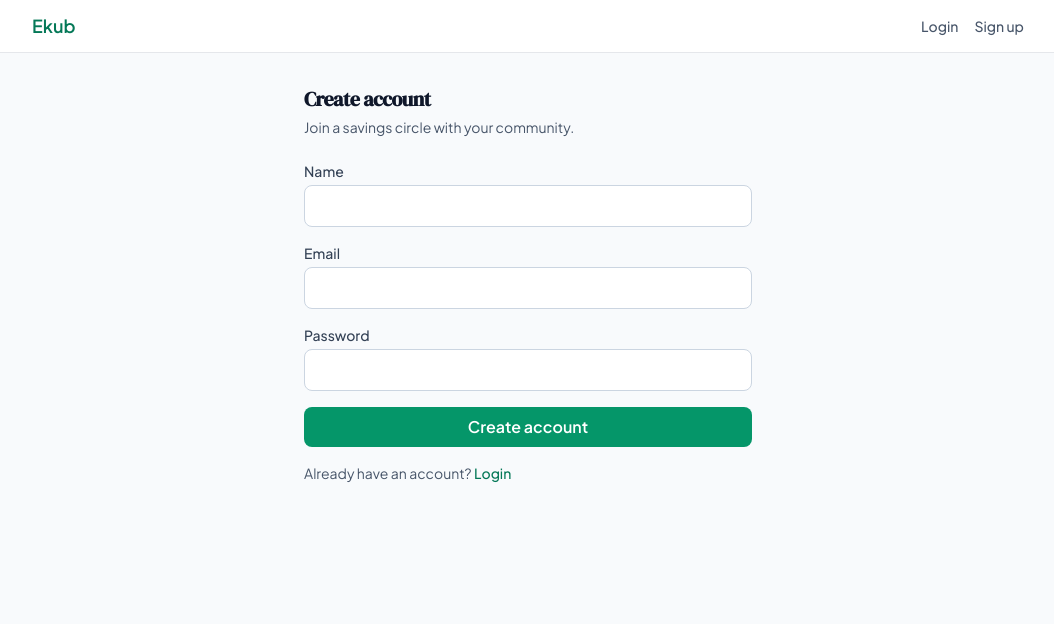
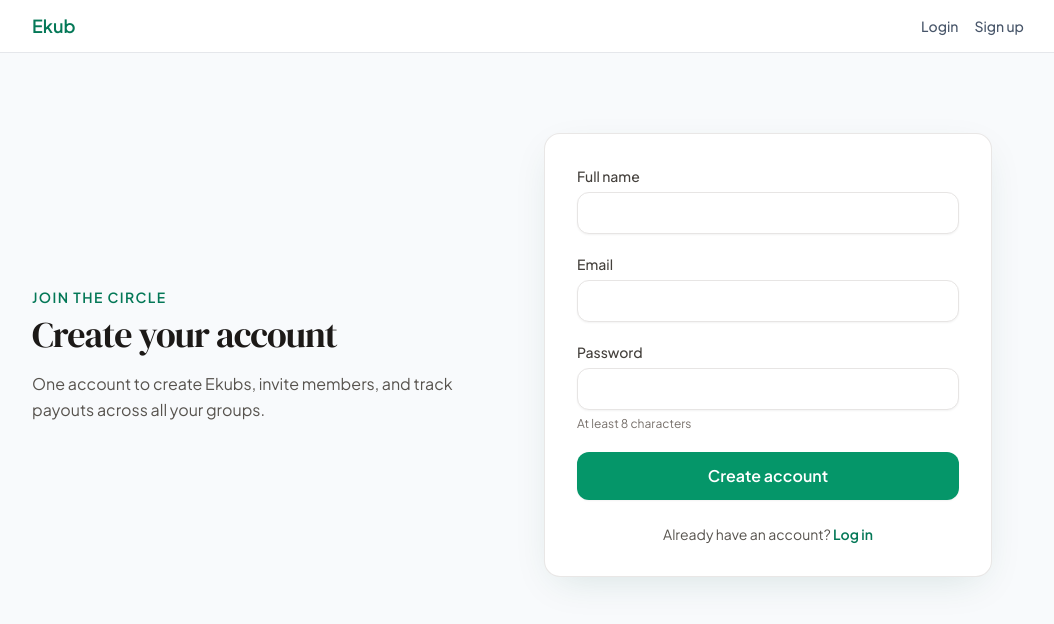
Before and after one commit to Flagot/Ekub, a React (Vite) app in the folder Frontend/: page /signup in a window 1280 px wide. Shown: the top 624 px of the page, without its empty margins (112-1166 px from the left). Built offline with nearby package versions, Linux system fonts and the light colour scheme.

Commit message:
redesign login and signup pages

```diff
--- a/Frontend/src/pages/LoginPage.jsx
+++ b/Frontend/src/pages/LoginPage.jsx
@@ -1,87 +1,109 @@
-import { useState } from "react";
+import React, { useState } from "react";
 import { Link, useNavigate } from "react-router-dom";
 import { authClient } from "../lib/authClient";
 import { setAuthToken } from "../lib/session";
 
-const LoginPage = () => {
+export default function LoginPage() {
   const navigate = useNavigate();
-  const [form, setForm] = useState({ email: "", password: "" });
+  const [email, setEmail] = useState("");
+  const [password, setPassword] = useState("");
   const [error, setError] = useState("");
-  const [isSubmitting, setIsSubmitting] = useState(false);
+  const [loading, setLoading] = useState(false);
 
-  const handleChange = (event) => {
-    const { name, value } = event.target;
-    setForm((prev) => ({ ...prev, [name]: value }));
-  };
-
-  const handleSubmit = async (event) => {
-    event.preventDefault();
-    setIsSubmitting(true);
+  async function handleSubmit(e) {
+    e.preventDefault();
     setError("");
-
+    setLoading(true);
     try {
-      const data = await authClient.login(form);
+      const data = await authClient.login({ email, password });
       if (data?.token) {
         setAuthToken(data.token);
       }
-      navigate("/dashboard");
+      navigate("/dashboard", { replace: true });
     } catch (submitError) {
       const apiMessage = submitError?.response?.data?.message;
-      setError(apiMessage || "Login failed. Please check your credentials.");
+      setError(apiMessage || "Log in failed");
     } finally {
-      setIsSubmitting(false);
+      setLoading(false);
     }
-  };
+  }
 
   return (
-    <section className="card mx-auto max-w-md">
-      <h2 className="text-xl font-semibold text-slate-900">Login</h2>
-      <p className="mt-1 text-sm text-slate-600">Continue to your Ekub dashboard.</p>
+    <div className="mx-auto flex min-h-[60vh] max-w-6xl flex-col gap-10 py-8 lg:flex-row lg:items-center lg:gap-16 lg:py-12">
+      <div className="flex-1 lg:max-w-md">
+        <p className="text-sm font-semibold uppercase tracking-widest text-primary-700">
+          Welcome back
+        </p>
+        <h1 className="mt-2 font-display text-3xl text-stone-900 sm:text-4xl">
+          Log in to your Ekubs
+        </h1>
+        <p className="mt-4 text-stone-600 leading-relaxed">
+          Access your dashboard, pay contributions, and see who is up next in
+          each group.
+        </p>
+        <ul className="mt-8 space-y-3 text-sm text-stone-600">
+          <li className="flex gap-2">
+            <span className="mt-1.5 h-1.5 w-1.5 shrink-0 rounded-full bg-primary-500" />
+            Due dates and amounts in one place
+          </li>
+          <li className="flex gap-2">
+            <span className="mt-1.5 h-1.5 w-1.5 shrink-0 rounded-full bg-primary-500" />
+            Notifications when it is your turn or payment is due
+          </li>
+        </ul>
+      </div>
 
-      <form className="mt-6 space-y-4" onSubmit={handleSubmit}>
-        <label className="block">
-          <span className="mb-1 block text-sm font-medium text-slate-700">Email</span>
+      <div className="card-surface flex-1 p-8 shadow-elevated lg:max-w-md">
+        <form onSubmit={handleSubmit} className="space-y-5">
+          <div>
+            <label className="mb-1.5 block text-sm font-medium text-stone-700">
+              Email
+            </label>
             <input
-            className="w-full rounded-lg border border-slate-300 px-3 py-2 outline-none ring-primary-400 focus:ring-2"
               type="email"
-            name="email"
-            value={form.email}
-            onChange={handleChange}
+              className="input-field"
+              value={email}
+              onChange={(e) => setEmail(e.target.value)}
               required
+              autoComplete="email"
             />
+          </div>
+          <div>
+            <label className="mb-1.5 block text-sm font-medium text-stone-700">
+              Password
             </label>
-
-        <label className="block">
-          <span className="mb-1 block text-sm font-medium text-slate-700">Password</span>
             <input
-            className="w-full rounded-lg border border-slate-300 px-3 py-2 outline-none ring-primary-400 focus:ring-2"
               type="password"
-            name="password"
-            value={form.password}
-            onChange={handleChange}
+              className="input-field"
+              value={password}
+              onChange={(e) => setPassword(e.target.value)}
               required
+              autoComplete="current-password"
             />
-        </label>
-
-        {error ? <p className="text-sm text-red-600">{error}</p> : null}
-
+          </div>
+          {error && (
+            <p className="rounded-xl border border-red-200 bg-red-50 px-3 py-2 text-sm text-red-700">
+              {error}
+            </p>
+          )}
           <button
-          className="w-full rounded-lg bg-primary-600 px-4 py-2 font-semibold text-white hover:bg-primary-700 disabled:opacity-70"
             type="submit"
-          disabled={isSubmitting}
+            disabled={loading}
+            className="btn-primary w-full py-3 text-base"
           >
-          {isSubmitting ? "Signing in..." : "Sign in"}
+            {loading ? "Logging in..." : "Log in"}
           </button>
         </form>
-
-      <p className="mt-4 text-sm text-slate-600">
-        New here?{" "}
-        <Link className="font-medium text-primary-700 hover:underline" to="/signup">
-          Create an account
+        <p className="mt-6 text-center text-sm text-stone-600">
+          Don&apos;t have an account?{" "}
+          <Link
+            to="/signup"
+            className="font-semibold text-primary-700 hover:text-primary-800 hover:underline"
+          >
+            Sign up
           </Link>
         </p>
-    </section>
+      </div>
+    </div>
   );
-};
-
-export default LoginPage;
+}
--- a/Frontend/src/pages/SignupPage.jsx
+++ b/Frontend/src/pages/SignupPage.jsx
@@ -1,102 +1,120 @@
-import { useState } from "react";
-import { Link, useNavigate } from "react-router-dom";
+import React, { useState } from "react";
+import { Link, useNavigate, useSearchParams } from "react-router-dom";
 import { authClient } from "../lib/authClient";
 import { setAuthToken } from "../lib/session";
 
-const SignupPage = () => {
+export default function SignupPage() {
   const navigate = useNavigate();
-  const [form, setForm] = useState({ name: "", email: "", password: "" });
+  const [name, setName] = useState("");
+  const [email, setEmail] = useState("");
+  const [password, setPassword] = useState("");
   const [error, setError] = useState("");
-  const [isSubmitting, setIsSubmitting] = useState(false);
+  const [loading, setLoading] = useState(false);
+  const [searchParams] = useSearchParams();
+  const redirectTo = searchParams.get("redirect") || "/dashboard";
 
-  const handleChange = (event) => {
-    const { name, value } = event.target;
-    setForm((prev) => ({ ...prev, [name]: value }));
-  };
-
-  const handleSubmit = async (event) => {
-    event.preventDefault();
-    setIsSubmitting(true);
+  async function handleSubmit(e) {
+    e.preventDefault();
     setError("");
-
+    setLoading(true);
     try {
-      const data = await authClient.register(form);
+      const data = await authClient.register({ name, email, password });
       if (data?.token) {
         setAuthToken(data.token);
       }
-      navigate("/dashboard");
+      navigate(redirectTo, { replace: true });
     } catch (submitError) {
       const apiMessage = submitError?.response?.data?.message;
-      setError(apiMessage || "Signup failed. Please try again.");
+      setError(apiMessage || "Sign up failed");
     } finally {
-      setIsSubmitting(false);
+      setLoading(false);
     }
-  };
+  }
+
+  const isJoining = redirectTo === "/groups";
 
   return (
-    <section className="card mx-auto max-w-md">
-      <h2 className="text-xl font-semibold text-slate-900">Create account</h2>
-      <p className="mt-1 text-sm text-slate-600">
-        Join a savings circle with your community.
+    <div className="mx-auto flex min-h-[60vh] max-w-6xl flex-col gap-10 py-8 lg:flex-row lg:items-center lg:gap-16 lg:py-12">
+      <div className="flex-1 lg:max-w-md">
+        <p className="text-sm font-semibold uppercase tracking-widest text-primary-700">
+          Join the circle
         </p>
+        <h1 className="mt-2 font-display text-3xl text-stone-900 sm:text-4xl">
+          Create your account
+        </h1>
+        <p className="mt-4 text-stone-600 leading-relaxed">
+          {isJoining
+            ? "Sign up to browse public Ekubs, send join requests, and coordinate contributions with your group."
+            : "One account to create Ekubs, invite members, and track payouts across all your groups."}
+        </p>
+      </div>
 
-      <form className="mt-6 space-y-4" onSubmit={handleSubmit}>
-        <label className="block">
-          <span className="mb-1 block text-sm font-medium text-slate-700">Name</span>
+      <div className="card-surface flex-1 p-8 shadow-elevated lg:max-w-md">
+        <form onSubmit={handleSubmit} className="space-y-5">
+          <div>
+            <label className="mb-1.5 block text-sm font-medium text-stone-700">
+              Full name
+            </label>
             <input
-            className="w-full rounded-lg border border-slate-300 px-3 py-2 outline-none ring-primary-400 focus:ring-2"
               type="text"
-            name="name"
-            value={form.name}
-            onChange={handleChange}
+              className="input-field"
+              value={name}
+              onChange={(e) => setName(e.target.value)}
               required
+              autoComplete="name"
             />
+          </div>
+          <div>
+            <label className="mb-1.5 block text-sm font-medium text-stone-700">
+              Email
             </label>
-
-        <label className="block">
-          <span className="mb-1 block text-sm font-medium text-slate-700">Email</span>
             <input
-            className="w-full rounded-lg border border-slate-300 px-3 py-2 outline-none ring-primary-400 focus:ring-2"
               type="email"
-            name="email"
-            value={form.email}
-            onChange={handleChange}
+              className="input-field"
+              value={email}
+              onChange={(e) => setEmail(e.target.value)}
               required
+              autoComplete="email"
             />
+          </div>
+          <div>
+            <label className="mb-1.5 block text-sm font-medium text-stone-700">
+              Password
             </label>
-
-        <label className="block">
-          <span className="mb-1 block text-sm font-medium text-slate-700">Password</span>
             <input
-            className="w-full rounded-lg border border-slate-300 px-3 py-2 outline-none ring-primary-400 focus:ring-2"
               type="password"
-            name="password"
-            value={form.password}
-            onChange={handleChange}
+              className="input-field"
+              value={password}
+              onChange={(e) => setPassword(e.target.value)}
               required
               minLength={8}
+              autoComplete="new-password"
             />
-        </label>
-
-        {error ? <p className="text-sm text-red-600">{error}</p> : null}
-
+            <p className="mt-1.5 text-xs text-stone-500">At least 8 characters</p>
+          </div>
+          {error && (
+            <p className="rounded-xl border border-red-200 bg-red-50 px-3 py-2 text-sm text-red-700">
+              {error}
+            </p>
+          )}
           <button
-          className="w-full rounded-lg bg-primary-600 px-4 py-2 font-semibold text-white hover:bg-primary-700 disabled:opacity-70"
             type="submit"
-          disabled={isSubmitting}
+            disabled={loading}
+            className="btn-primary w-full py-3 text-base"
           >
-          {isSubmitting ? "Creating account..." : "Create account"}
+            {loading ? "Creating account..." : "Create account"}
           </button>
         </form>
-
-      <p className="mt-4 text-sm text-slate-600">
+        <p className="mt-6 text-center text-sm text-stone-600">
           Already have an account?{" "}
-        <Link className="font-medium text-primary-700 hover:underline" to="/login">
-          Login
+          <Link
+            to="/login"
+            className="font-semibold text-primary-700 hover:text-primary-800 hover:underline"
+          >
+            Log in
           </Link>
         </p>
-    </section>
+      </div>
+    </div>
   );
-};
-
-export default SignupPage;
+}
```
Lines whose indentation alone changed are shown as unchanged.
